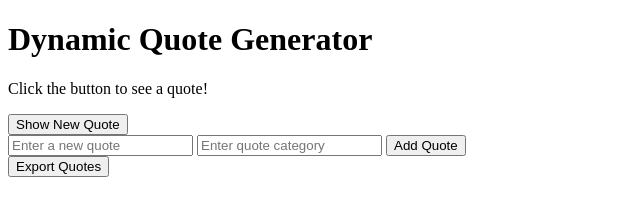
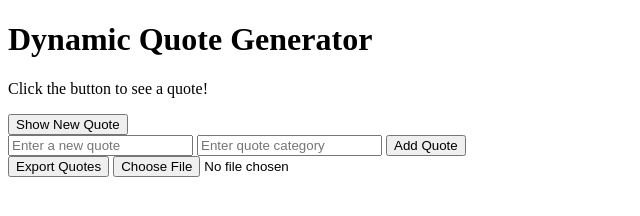
Before and after one commit to Chelsea-Adjei/alx_fe_javascript, a plain HTML site: page dom-manipulation/index.html in a window 1280 px wide. Shown: the whole page, without its empty margins (0-640 px from the left). Drawn offline with Linux system fonts and the light colour scheme.

Commit message:
new update on html

```diff
--- a/dom-manipulation/index.html
+++ b/dom-manipulation/index.html
@@ -24,6 +24,9 @@
    <!-- Export Quotes button -->
    <button onclick="exportQuotes()">Export Quotes</button>
 
+    <!-- Import Quotes file input (this is the missing part you referred to) -->
+  <input type="file" id="importFile" accept=".json" onchange="importFromJsonFile(event)" />
+
   <script src="script.js"></script>
 </body>
 </html>
```
